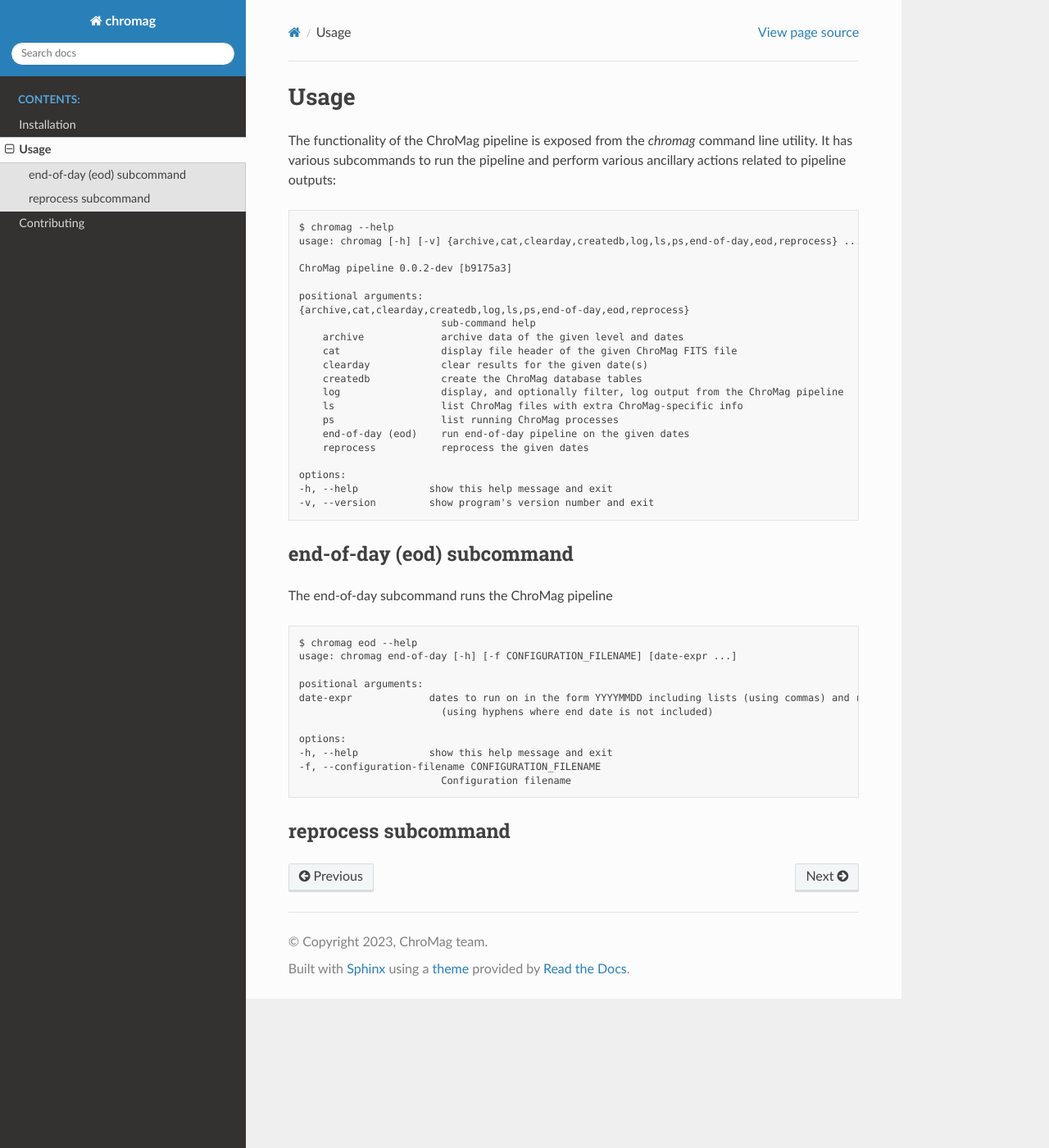
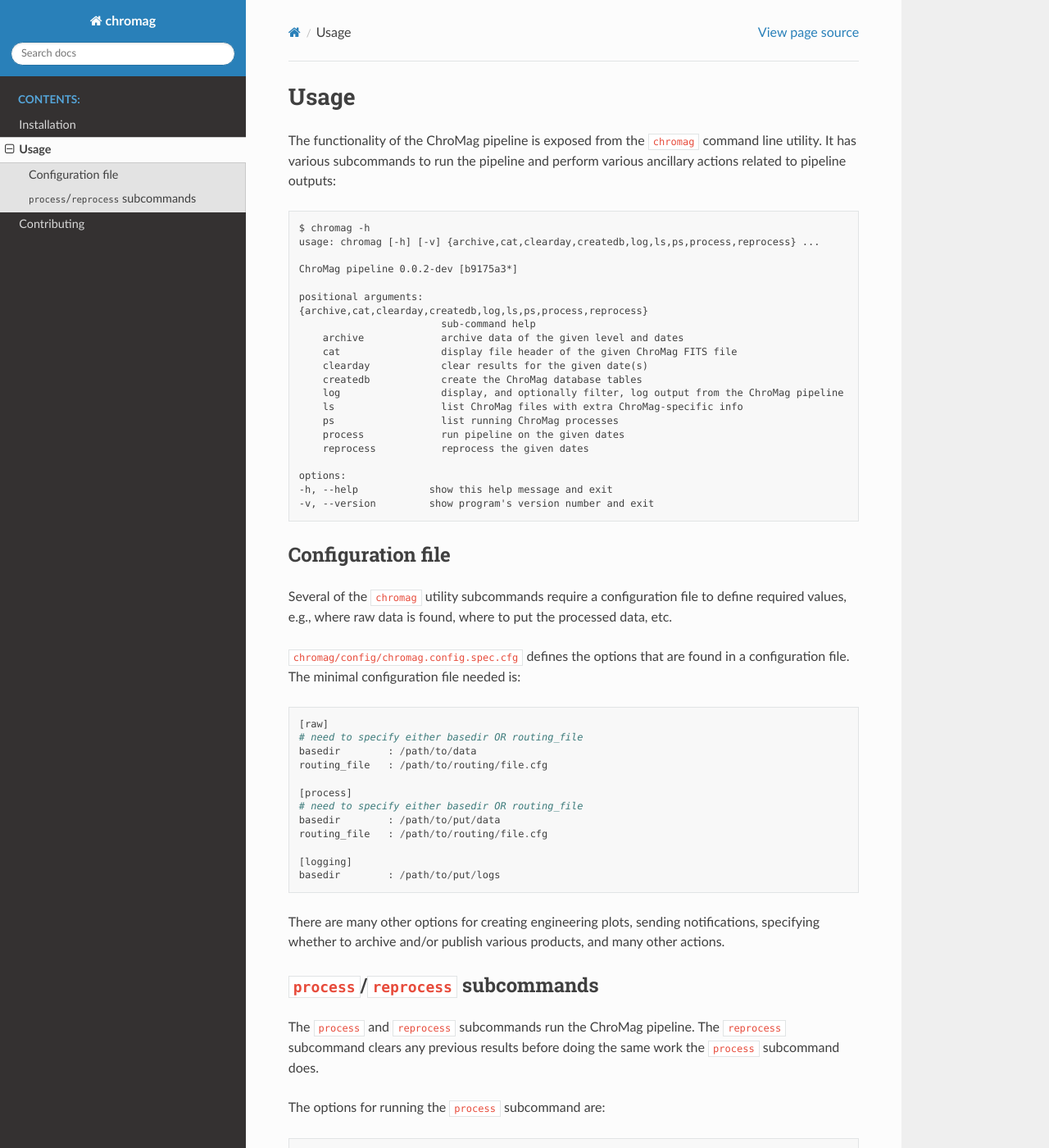
Before and after one commit to NCAR/chromag-pipeline, a Sphinx documentation site: the page built from docs/usage.rst, in a window 1280 px wide and 1400 px high. Shown: the whole window at 82% size. Built offline with Sphinx 7.4.7 and the Read the Docs theme 3.1.0, drawn with Linux system fonts in a browser that asks for light colours; pages that are not in the unit, such as notebooks, are missing from menus; the version number is read from the project's files by our own code; some of the changed text lies outside the part shown.

Commit message:
Update usage docs page

```diff
--- a/docs/usage.rst
+++ b/docs/usage.rst
@@ -2,17 +2,17 @@
 Usage
 =====
 
-The functionality of the ChroMag pipeline is exposed from the `chromag` command
-line utility. It has various subcommands to run the pipeline and perform
+The functionality of the ChroMag pipeline is exposed from the ``chromag``
+command line utility. It has various subcommands to run the pipeline and perform
 various ancillary actions related to pipeline outputs::
 
-    $ chromag --help
-    usage: chromag [-h] [-v] {archive,cat,clearday,createdb,log,ls,ps,end-of-day,eod,reprocess} ...
+    $ chromag -h
+    usage: chromag [-h] [-v] {archive,cat,clearday,createdb,log,ls,ps,process,reprocess} ...
 
-    ChroMag pipeline 0.0.2-dev [b9175a3]
+    ChroMag pipeline 0.0.2-dev [b9175a3*]
 
     positional arguments:
-    {archive,cat,clearday,createdb,log,ls,ps,end-of-day,eod,reprocess}
+    {archive,cat,clearday,createdb,log,ls,ps,process,reprocess}
                             sub-command help
         archive             archive data of the given level and dates
         cat                 display file header of the given ChroMag FITS file
@@ -21,7 +21,7 @@
         log                 display, and optionally filter, log output from the ChroMag pipeline
         ls                  list ChroMag files with extra ChroMag-specific info
         ps                  list running ChroMag processes
-        end-of-day (eod)    run end-of-day pipeline on the given dates
+        process             run pipeline on the given dates
         reprocess           reprocess the given dates
 
     options:
@@ -29,15 +29,45 @@
     -v, --version         show program's version number and exit
 
 
-end-of-day (eod) subcommand
----------------------------
+Configuration file
+------------------
 
-The end-of-day subcommand runs the ChroMag pipeline
+Several of the ``chromag`` utility subcommands require a configuration file to
+define required values, e.g., where raw data is found, where to put the
+processed data, etc.
 
-::
+``chromag/config/chromag.config.spec.cfg`` defines the options that are found in
+a configuration file. The minimal configuration file needed is::
 
-    $ chromag eod --help
-    usage: chromag end-of-day [-h] [-f CONFIGURATION_FILENAME] [date-expr ...]
+    [raw]
+    # need to specify either basedir OR routing_file
+    basedir        : /path/to/data
+    routing_file   : /path/to/routing/file.cfg
+
+    [process]
+    # need to specify either basedir OR routing_file
+    basedir        : /path/to/put/data
+    routing_file   : /path/to/routing/file.cfg
+
+    [logging]
+    basedir        : /path/to/put/logs
+
+There are many other options for creating engineering plots, sending
+notifications, specifying whether to archive and/or publish various products,
+and many other actions.
+
+
+``process``/``reprocess`` subcommands
+-------------------------------------
+
+The ``process`` and ``reprocess`` subcommands run the ChroMag pipeline. The
+``reprocess`` subcommand clears any previous results before doing the same work
+the ``process`` subcommand does.
+
+The options for running the ``process`` subcommand are::
+
+    $ chromag process --help
+    usage: chromag process [-h] [-f CONFIGURATION_FILENAME] [date-expr ...]
 
     positional arguments:
     date-expr             dates to run on in the form YYYYMMDD including lists (using commas) and ranges
@@ -48,6 +78,11 @@
     -f, --configuration-filename CONFIGURATION_FILENAME
                             Configuration filename
 
+The dates can specified in many ways:
 
-reprocess subcommand
---------------------
+- ``chromag process -f /path/to/config/file.cfg 20250813``
+- ``chromag process -f /path/to/config/file.cfg 20250812,20250813``
+- ``chromag process -f /path/to/config/file.cfg 20250812 20250813``
+- ``chromag process -f /path/to/config/file.cfg 20250812-20250815`` (inclusive
+  start date and exclusive end date, so this processes 20250812, 20250813, and
+  20250814)
```
